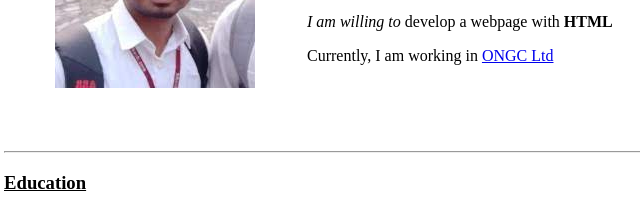
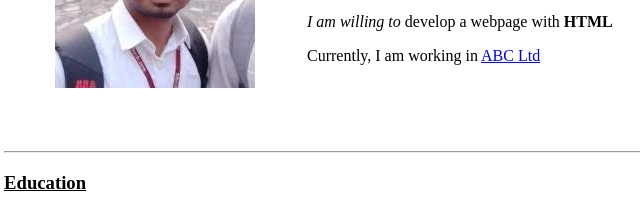
Before and after one commit to SudarsanSVVVB/CV, a plain HTML site: page index.html in a window 1280 px wide. Shown: the part 171-380 px from the top of the page, 4-644 px from the left. Drawn offline with Linux system fonts and the light colour scheme.

Commit message:
Update index.html

```diff
--- a/index.html
+++ b/index.html
@@ -22,7 +22,7 @@
       <td><h1>&#128049Sudarsan SVVVB</h1>
       <p><em>I am</em> An  <i>HTML</i> webpage <strong>aspirant</strong></p>
       <p><em>I am willing to</em> develop a webpage with <strong>HTML</strong></p>
-      <p>Currently, I am working in <a href="https://g.co/kgs/8DsAqy">ONGC Ltd</a></p></td>
+      <p>Currently, I am working in <a href="https://g.co/kgs/8DsAqy">ABC Ltd</a></p></td>
     </tr>
   </table>
 
```
